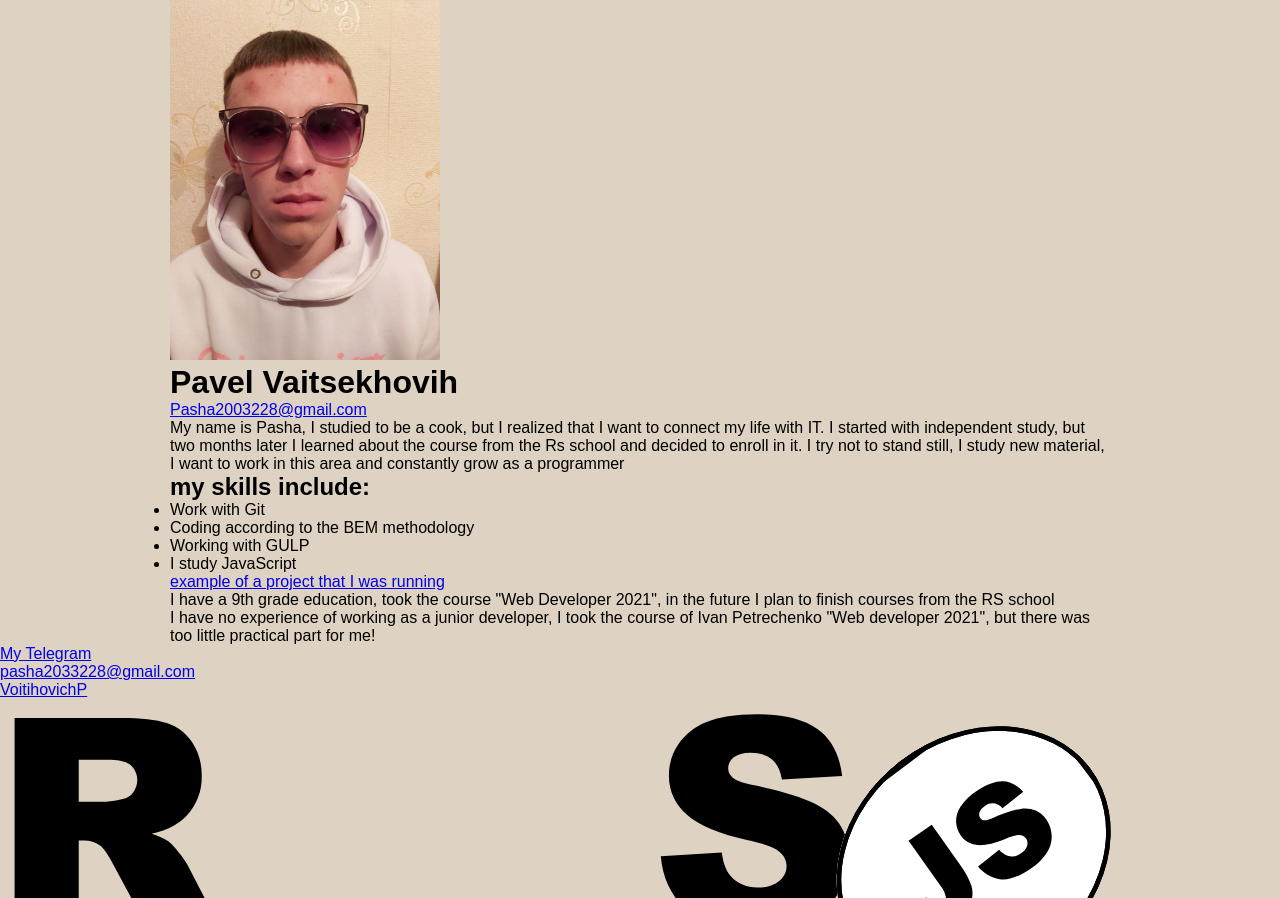
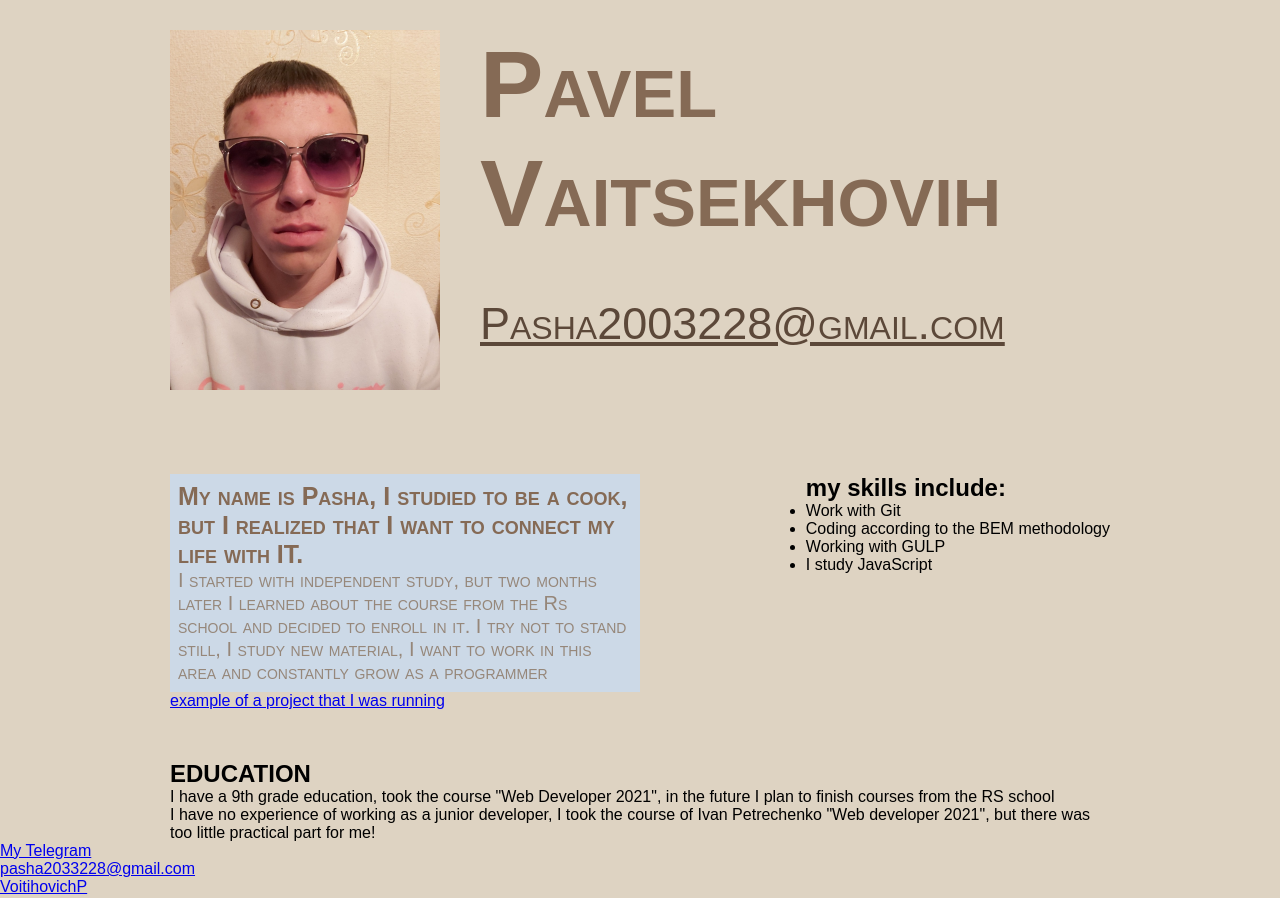
Before and after one commit to VoitihovichP/rsschool-cv, a plain HTML site: page index.html in a window 1280 px wide. Shown: the top 898 px of the page. Drawn offline with Linux system fonts and the light colour scheme.

Commit message:
feat: add css setings and social links

```diff
--- a/index.html
+++ b/index.html
@@ -24,17 +24,19 @@
 
 <section class="main-info">
     <div class="container">
+        <div class="main-info__text">
             <div class="main-info__descr">
-            My name is Pasha, I studied to be a cook, but I realized that I want to connect my life with IT. I started with independent study, but two months later I learned about the course from the Rs school and decided to enroll in it. I try not to stand still, I study new material, I want to work in this area and constantly grow as a programmer
+                <span>My name is Pasha, I studied to be a cook, but I realized that I want to connect my life with IT.</span> <br>I started with independent study, but two months later I learned about the course from the Rs school and decided to enroll in it. I try not to stand still, I study new material, I want to work in this area and constantly grow as a programmer
             </div>
             <div class="main-info__skills">
-            <div class="main-info__title"><h2>my skills include:</h2></div>
+                <h2>my skills include:</h2>
                 <ul>
                     <li>Work with Git</li>
                     <li>Coding according to the BEM methodology</li>
                     <li>Working with GULP</li>
                     <li>I study JavaScript</li>
                 </ul>
+            </div>
         </div>
         <div class="main-info__exemple">
             <a href="https://voitihovichp.github.io/" class="exemple-link">example of a project that I was running</a>
@@ -44,6 +46,7 @@
 
 <section class="education">
     <div class="container">
+        <h2>EDUCATION</h2>
         <div class="education__main">
             I have a 9th grade education, took the course "Web Developer 2021", in the future I plan to finish courses from the RS school
         </div>
@@ -71,6 +74,7 @@
             <a href="https://rs.school/js-stage0/">Подготовительный курс «JavaScript/Front-end. Stage 0»</a>
         </div>
     </div>
+    <div class="year">2021</div>
 </footer>
 </body>
 </html>
--- a/style.css
+++ b/style.css
@@ -14,3 +14,46 @@
     width: 270px;
     height: 360px;
 }
+.info {
+    padding: 30px 0 50px 0;
+}
+.info__head {
+    display: flex;
+    justify-content: space-between;
+}
+.info__text {
+    padding-left: 40px;
+}
+.info__name {
+    font-size: 95px;
+    font-variant: small-caps;
+    color: #856a55;
+}
+.info__email {
+    display: block;
+    margin-top: 50px;
+    font-size: 45px;
+    font-variant: small-caps;
+    color: #5c4839;
+}
+.main-info {
+    padding: 30px 0 50px 0;
+}
+.main-info__text {
+    display: flex;
+    justify-content: space-between;
+}
+.main-info__descr {
+    padding: 8px;
+    width: 50%;
+    background-color: #ccd9e7;
+    font-variant: small-caps;
+    font-size: 20px;
+    color: #96877a;
+}
+.main-info__descr span {
+    background-color: #ccd9e7;
+    font-size: 25px;
+    font-weight: 600;
+    color: #856a55;
+}
```
Lines whose indentation alone changed are shown as unchanged.
